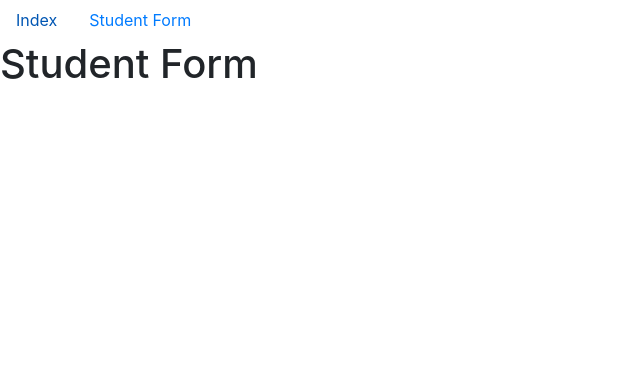
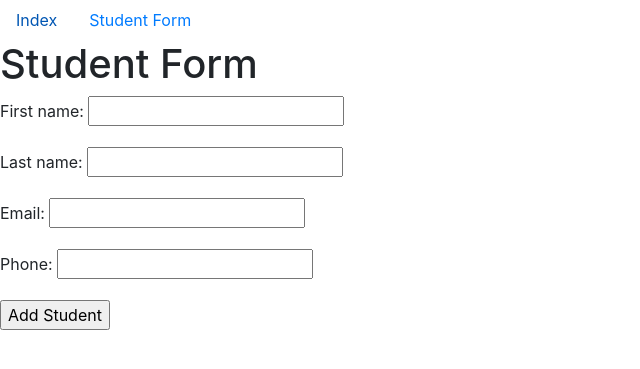
Before and after one commit to Muntasir2179/CRUD, a Django app: page /student_form in a window 1280 px wide. Shown: the top 369 px of the page, without its empty margins (0-640 px from the left). Run offline with Django 4.2, Linux system fonts and the light colour scheme.

Commit message:
forms-added

```diff
--- /dev/null
+++ b/first_app/forms.py
@@ -0,0 +1,8 @@
+from django import forms
+from first_app import models
+
+
+class StudentForm(forms.ModelForm):
+    class Meta:
+        model = models.Student
+        fields = "__all__"
--- a/first_app/views.py
+++ b/first_app/views.py
@@ -1,4 +1,5 @@
 from django.shortcuts import render
+from first_app import forms
 
 # Create your views here.
 
@@ -11,7 +12,9 @@ def index(request):
 
 
 def student_form(request):
+    form = forms.StudentForm()
     diction = {
-        'title': "Student Form"
+        'title': "Student Form",
+        'student_form': form,
     }
     return render(request, 'first_app/student_form.html', context=diction)
--- a/templates/first_app/student_form.html
+++ b/templates/first_app/student_form.html
@@ -2,4 +2,11 @@
 
 {% block body %}
     <h1>Student Form</h1>
+    <form action="" method="POST">
+        {% csrf_token %}
+        {% comment %} as_p makes the form component varticaly arranged {% endcomment %}
+        {{ student_form.as_p }}
+
+        <input type="submit" name="submit" value="Add Student">
+    </form>
 {% endblock body %}
```
